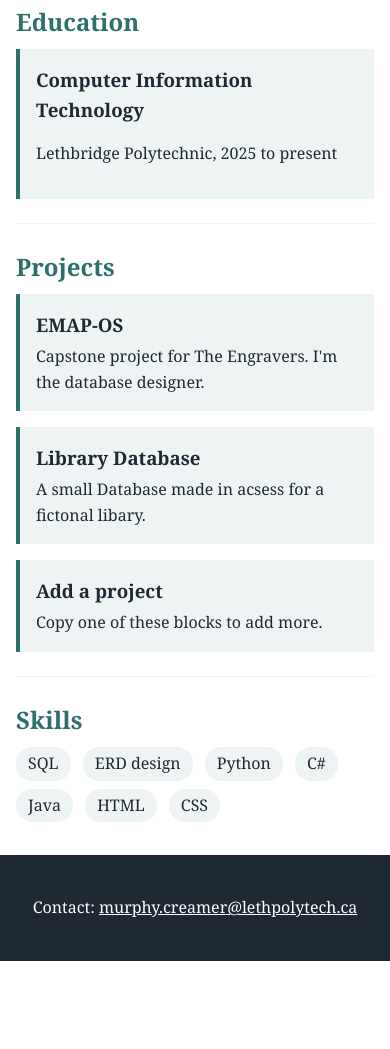
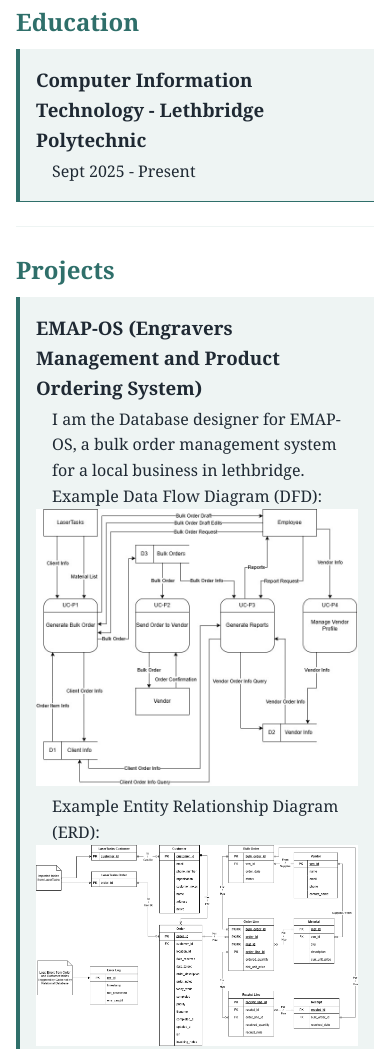
Before and after one commit to OwenKenn/MurphyCreamer, a plain HTML site: page index.html in a window 390 px wide. Shown: the part 599-1648 px from the top of the page. Before the commit the page ends 1560 px from the top, so only its background shows below. Drawn offline with Linux system fonts and the light colour scheme.

Commit message:
Added details about EMAP-OS project. TODO: Add all content, double check images, finalize style, mobile and keyboard support.

```diff
--- a/index.html
+++ b/index.html
@@ -31,9 +31,8 @@
 			<section id="education">
 				<h2>Education</h2>
 				<div class="item">
-					<h3>Computer Information Technology</h3>
-					<!--span-->
-					<p>Lethbridge Polytechnic, 2025 to present</p></span>
+					<h3>Computer Information Technology - Lethbridge Polytechnic</h3>
+					<p>Sept 2025 - Present</p>
 				</div>
 			</section>
 
@@ -41,16 +40,16 @@
 				<h2>Projects</h2>
 				<div class="cards">
 					<div class="card">
-						<h3>EMAP-OS</h3>
-						<p>Capstone project for The Engravers. I'm the database designer.</p>
+						<h3>EMAP-OS (Engravers Management and Product Ordering System)</h3>
+						<p>I am the Database designer for EMAP-OS, a bulk order management system for a local business in lethbridge.</p>
+						<p>Example Data Flow Diagram (DFD):</p>
+						<img src="images/DFDExample.png" alt="An example Data Flow Diagram from the system">
+						<p>Example Entity Relationship Diagram (ERD):</p>
+						<img src="images/ERDExample.png" alt="An example Entity Relationship Diagram from the system">
 					</div>
 					<div class="card">
 						<h3>Library Database</h3>
-						<p>A small Database made in acsess for a fictonal libary. </p>
-					</div>
-					<div class="card">
-						<h3>Add a project</h3>
-						<p>Copy one of these blocks to add more.</p>
+						<p>A DBMS made in Microsoft Acsess for a fictonal libary.</p>
 					</div>
 				</div>
 			</section>
--- a/indexCSS.css
+++ b/indexCSS.css
@@ -46,7 +46,7 @@ ul {
 main {
 	flex: 1;
 	width: 100%;
-	max-width: 800px;
+	max-width: 850px;
 	margin: 0 auto;
 	padding: 0 1rem;
 	box-sizing: border-box;
@@ -67,21 +67,31 @@ h3 {
 	padding: 1rem;
 	background: var(--light);
 	border-left: 4px solid var(--accent);
+	border-bottom: 1px solid var(--accent);
 }
+	.item p {
+		margin: 0;
+		padding: 0;
+		padding-left: 5%;
+	}
 
-.cards {
-	display: grid;
-	grid-template-columns: repeat(auto-fit, minmax(220px, 1fr));
-	gap: 1rem;
-}
 .card {
 	padding: 1rem;
 	background: var(--light);
 	border-left: 4px solid var(--accent);
+	border-bottom: 1px solid var(--accent);
+	margin-bottom: 1rem;
 }
-.card p {
-	margin: 0;
-}
+	.card p {
+		margin: 0;
+		padding: 0;
+		padding-left: 5%;
+	}
+
+	.card img {
+		width: 100%;
+		height: 100%;
+	}
 
 .tags li {
 	display: inline-block;
```
Also changed, not shown: images/DFDExample.png (added), images/ERDExample.png (added).
